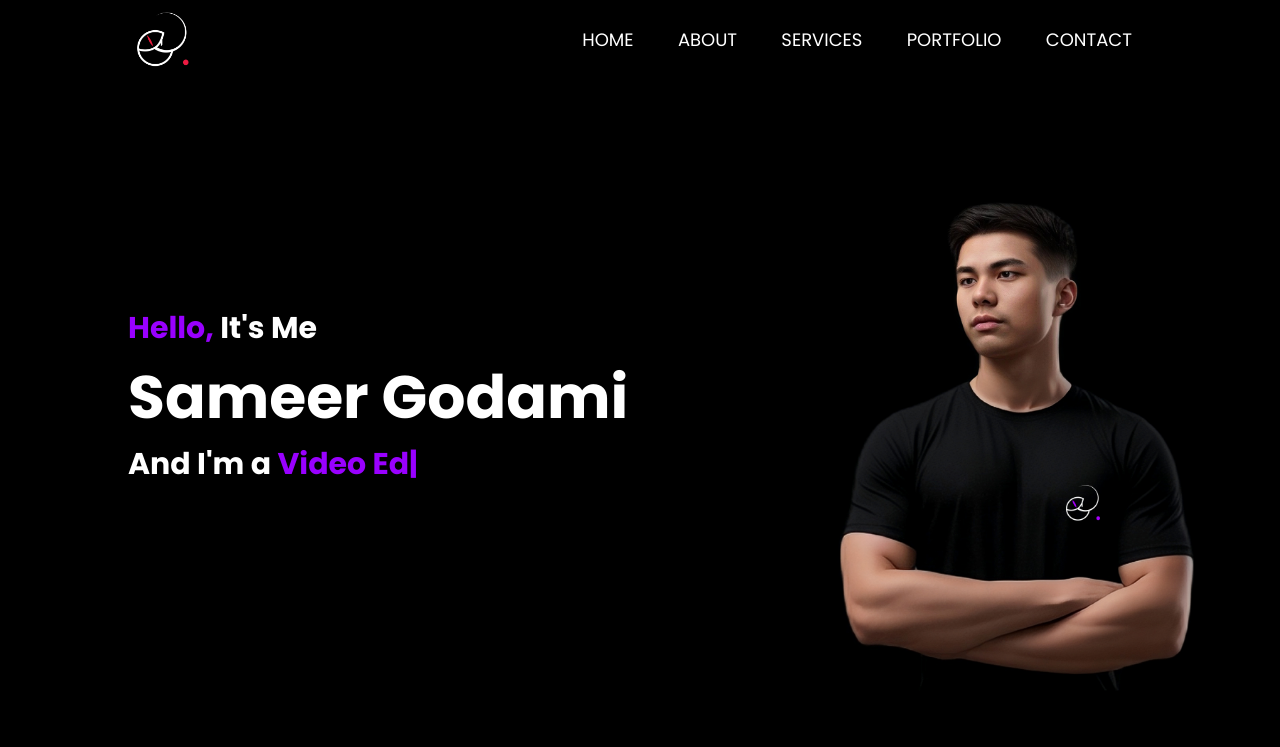
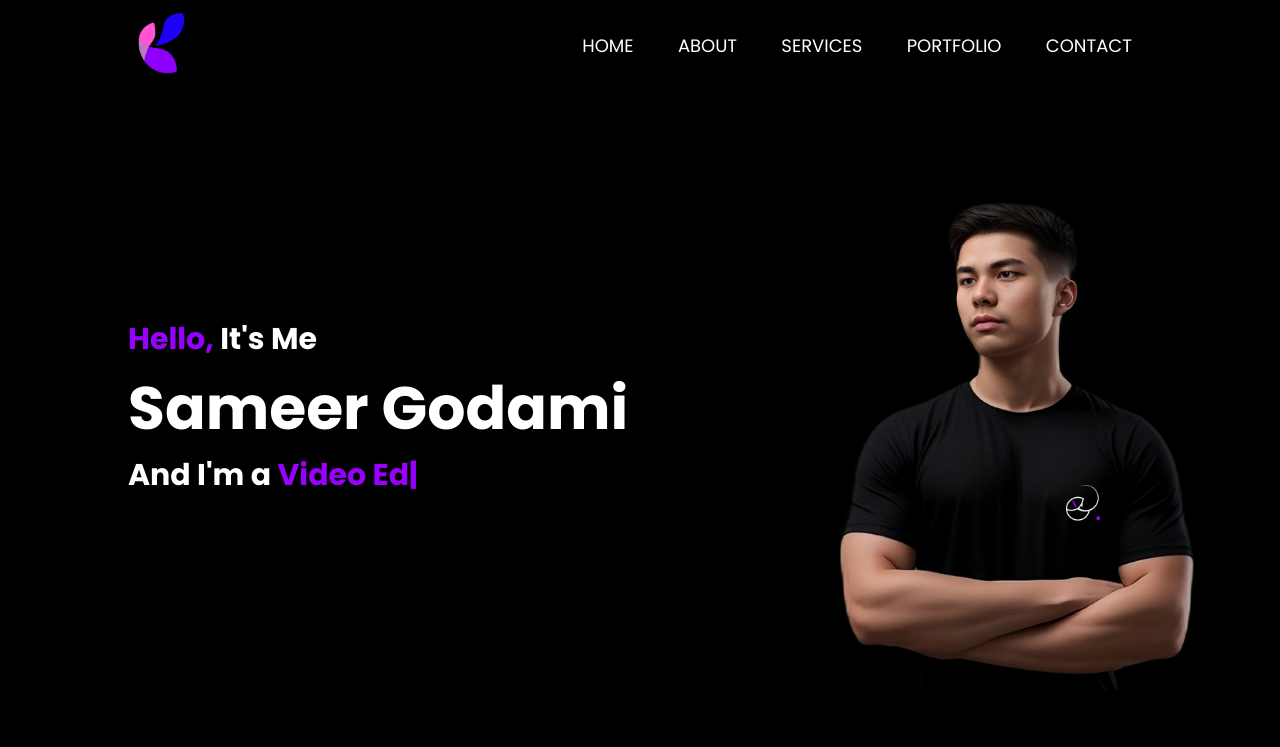
Before and after one commit to nepsydee/designersaam, a plain HTML site: page index.html in a window 1280 px wide. Shown: the top 747 px of the page. Drawn offline with nearby package versions, Linux system fonts and the light colour scheme; grey boxes are pictures that could not be loaded.

Commit message:
Update index.html

```diff
--- a/index.html
+++ b/index.html
@@ -3,7 +3,7 @@
 <head>
     <meta charset="UTF-8">
     <meta name="viewport" content="width=device-width, initial-scale=1.0">
-     <link rel="icon" href="images/logo.png" type="image/x-icon">
+     <link rel="icon" href="images/favv-01.png" type="image/x-icon">
     <title>designwithsaam</title>
     <link rel="stylesheet" href="style.css">
     <script src="https://kit.fontawesome.com/cc214595ed.js" crossorigin="anonymous"></script>
@@ -13,7 +13,7 @@
     <div id="header">
 <div class="container">
     <nav>
-<img src="images/logo.png" class="logo" onclick="audio.play();">
+<img src="images/favv-01.png" class="logo" onclick="audio.play();">
 <ul id="sidemenu">
 <li><a href="#header">HOME</a></li>
 <li><a href="#about">ABOUT</a></li>
```
